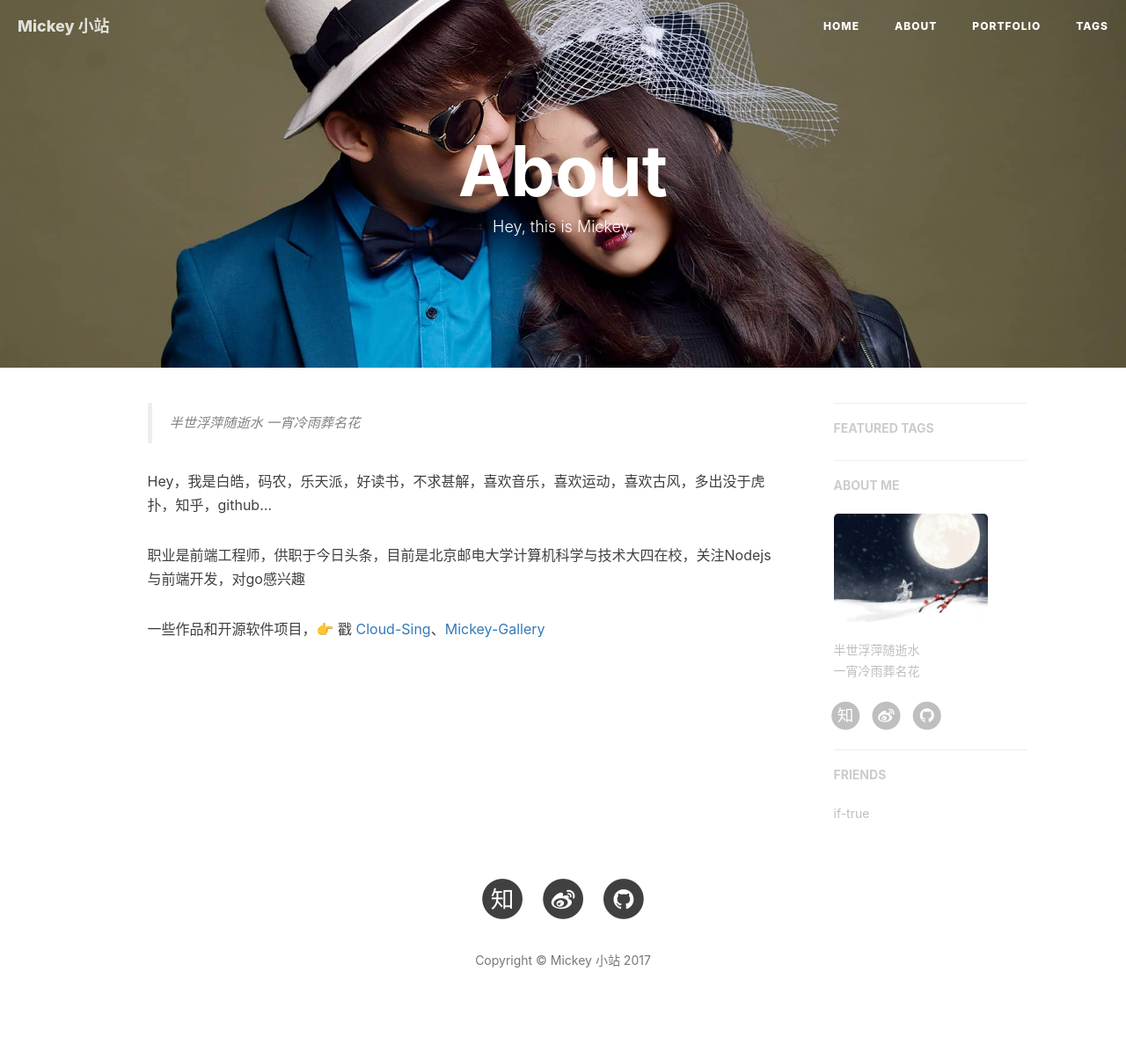
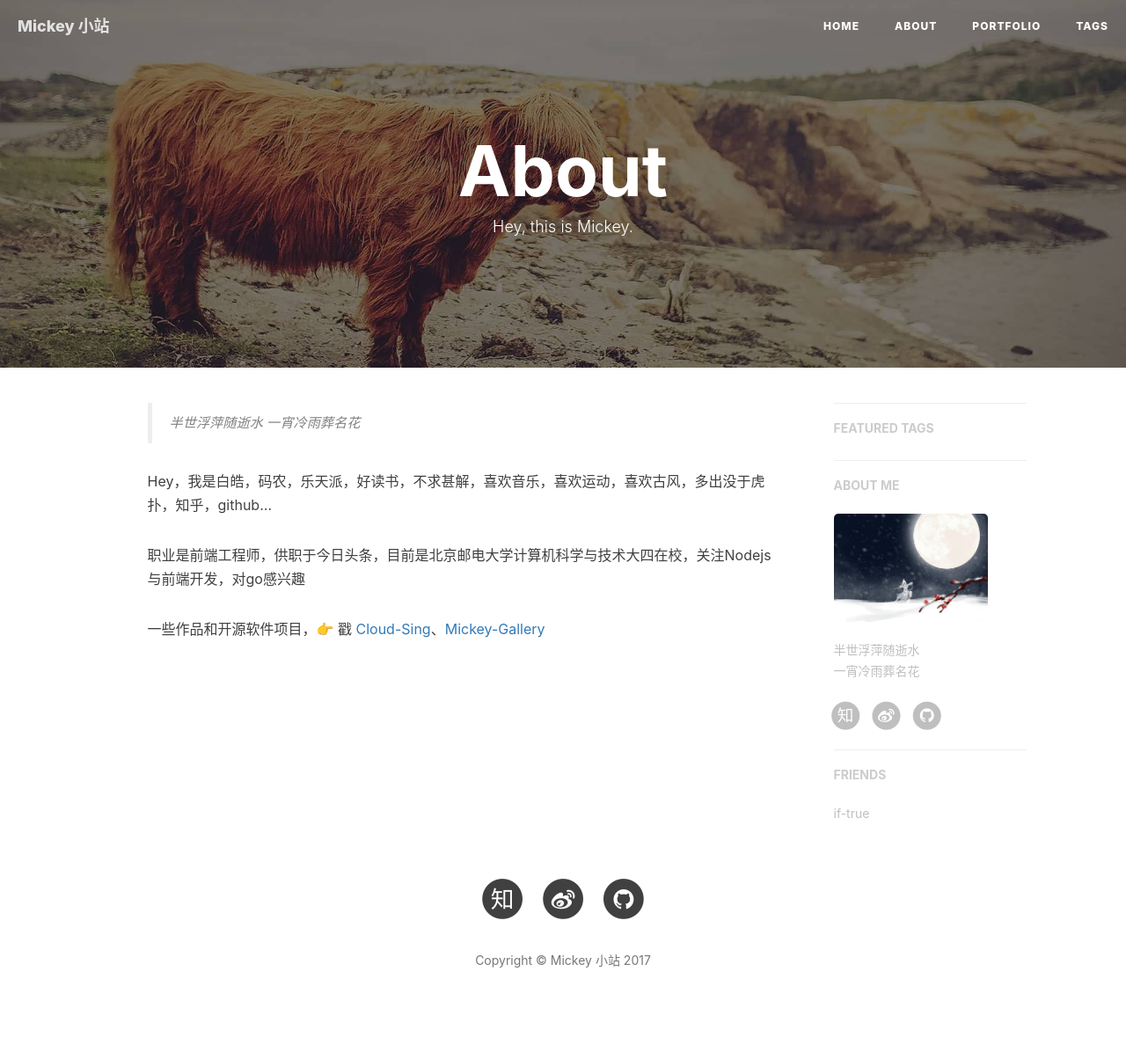
Before and after one commit to mickey0524/mickey0524.github.io, a Jekyll site: the page built from about.html, in a window 1280 px wide. Shown: the whole page at 88% size. Built offline with Jekyll 4.4.1, drawn with Linux system fonts in a browser that asks for light colours; nearby versions of some CDN libraries; comment, search, counter and statistics services are not loaded.

Commit message:
fix: change the bg of about

```diff
--- a/_posts/2017-07-18-how-to-become-fe.markdown
+++ b/_posts/2017-07-18-how-to-become-fe.markdown
@@ -178,3 +178,7 @@ $('#awesome')
 <br>
 <br>虽然一下扯得有点多，但这些确实就是你未来将会遇到的。你并不需要全部掌握它们，但是却多多益善；你也可以专精在某几个方面，这已经足以让你成为非常专业的前端工程师。
 <br>
+<br>
+<br>致谢
+<br>本文参考黄玄大大的<a data-hash="85de6407f2219137df29b4249b91asd" href="http://huangxuan.me/2015/10/28/how-designer-learn-fe/" class="member_mention" data-editable="true" data-title="@黄玄" data-tip="p$b$85de6407f2219137df29b4249b91cfd5">「知乎」设计师如何学习前端？
+</a>
--- a/about.html
+++ b/about.html
@@ -2,7 +2,7 @@
 layout: page
 title: "About"
 description: "Hey, this is Mickey."
-header-img: "img/about-bg.jpg"
+header-img: "img/contact-bg.jpg"
 ---
 
 <!-- Language Selector -->
```
Also changed, not shown: img/avatar-hux-home.jpg (deleted), img/avatar-hux.jpg (deleted), img/blog-desktop.jpg (deleted), img/blog-keynote.jpg (deleted), img/blog-md-navbar.gif (deleted), img/blog-sidebar.jpg (deleted), img/favicon.ico (deleted), img/icon_wechat.png (deleted), 3 other files.
